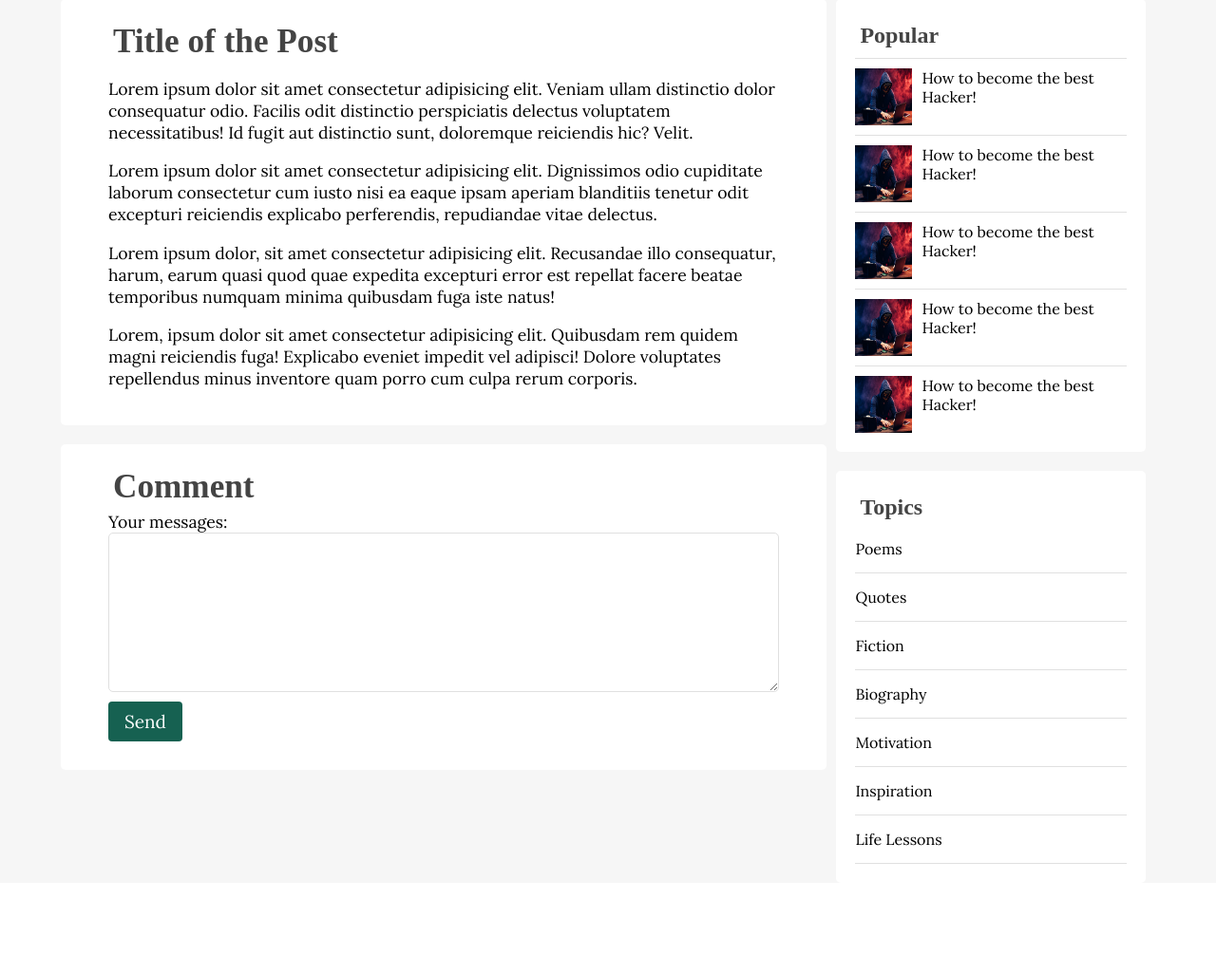
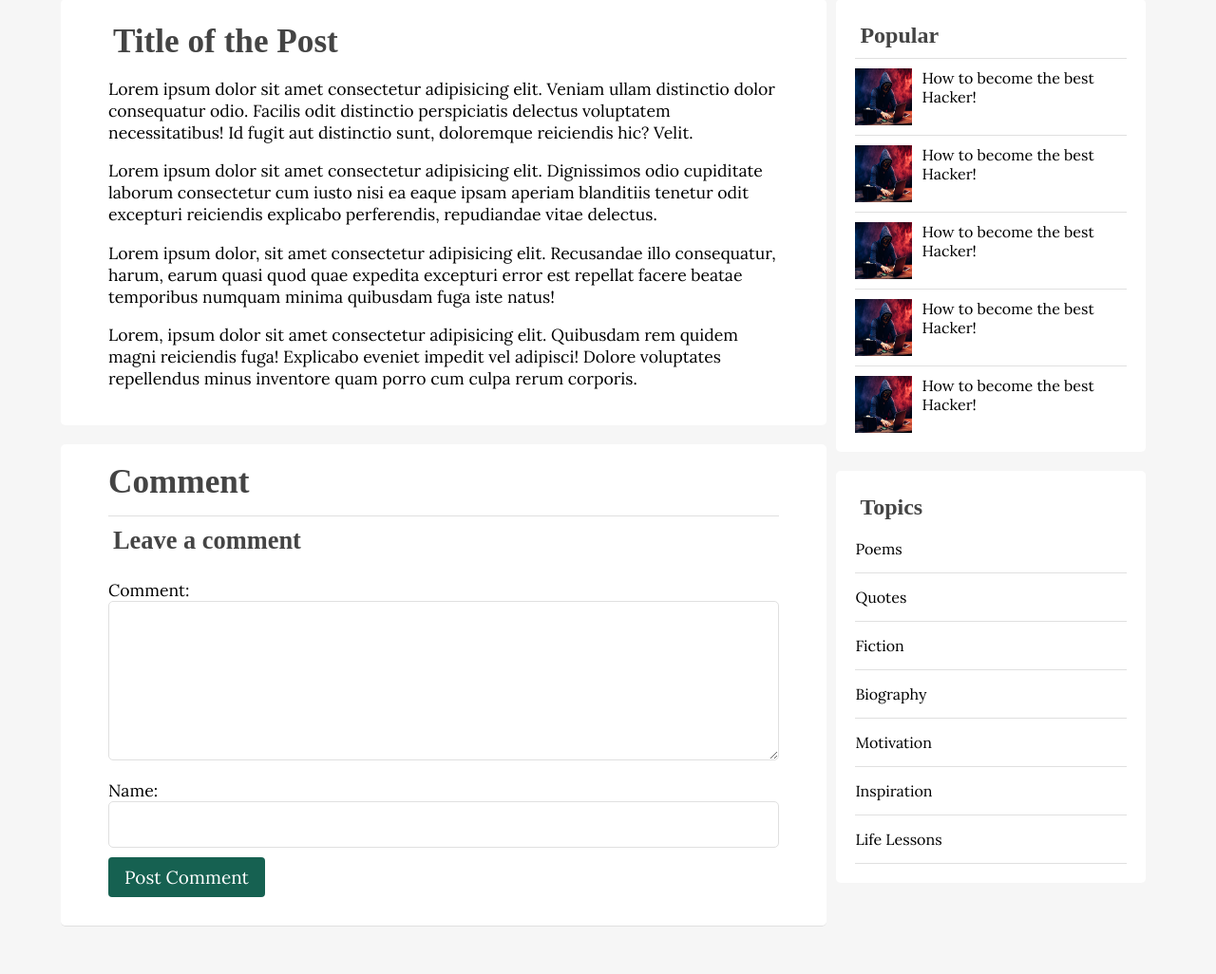
Before and after one commit to vodanh1903/vuln-blog-web, a PHP site: page /single.php in a window 1280 px wide. Shown: the part 97-1123 px from the top of the page at 95% size. Before the commit the page ends 1007 px from the top, so only its background shows below. Run offline with PHP 8.4, Linux system fonts and the light colour scheme; the visitor is signed in with stand-in values (Sample User, id 1); data that the repository does not hold is empty; some web fonts are replaced.

Commit message:
Update comment function

```diff
--- a/css/style.css
+++ b/css/style.css
@@ -49,6 +49,7 @@ a {
 .btn-comment {
     margin: 10px auto;
 }
+
 .text-input {
     padding: .7rem 1rem;
     display: block;
@@ -124,7 +125,7 @@ header ul li ul li a.logout {
     color: red;
 }
 
-header ul li ul li a:hober {
+header ul li ul li a:hover {
     background: #d5d6d6;
 }
 
@@ -332,3 +333,37 @@ header .menu-toggle {
 .center {
     text-align: center;
 }
+
+.comment-p {
+    display: block;
+    padding: 0 0 15px 0;
+    border-bottom: 1px solid #e0e0e0;
+    margin: 0 0 10px;
+}
+
+.avatar {
+    float: left;
+    height: 30px;
+    width: 30px;
+    border: 1px solid transparent;
+    border-radius: 50%;
+    margin: 0 10px 0 0;
+    outline: none;
+    background-image: url(../images/avatar.jpg);
+    background-size: cover;
+}
+
+.comment-name {
+    margin: 15px auto;
+}
+
+.comment {
+    display: block;
+    padding: 0 0 15px 0;
+    border-bottom: 1px solid #e0e0e0;
+    margin: 0 0 10px;
+}
+
+.section-comment {
+    padding: 20px 0 0 0;
+}
--- a/index.php
+++ b/index.php
@@ -81,14 +81,14 @@
                     echo    '<div class="post">';
                     echo        '<img src="images/'.$row['images'].'.jpg" alt="" class="post-image">';
                     echo        '<div class="post-preview">';
-                    echo            '<h1><a href="#">'.$row['name'].'</a></h1>';
+                    echo            '<h1><a href="single.php">'.$row['name'].'</a></h1>';
                     echo            '<i class="far fa-user"> User</i>';
                     echo            '&nbsp;';
                     echo            '<i class="far fa-calendar"> Mar 18, 2025</i>';
                     echo            '<p class="preview-text">';
                     echo                $row['content'];
                     echo            '</p>';
-                    echo            '<a href="#" class="btn read-more">Read More</a>';
+                    echo            '<a href="single.php" class="btn read-more">Read More</a>';
                     echo        '</div>';
                     echo    '</div>';
                 }
--- a/single.php
+++ b/single.php
@@ -1,5 +1,17 @@
 <?php
     require_once 'get_username.php';
+
+    if ($_SERVER['REQUEST_METHOD'] == "POST") {
+        $name = $_POST['name'];
+        $comment = $_POST['message'];
+
+        $query = $conn->query("INSERT INTO `comment`(`name`,`comment`) VALUES ('$name','$comment')");
+
+    }
+
+    $query = $conn->query("SELECT * FROM `comment`");
+    #$resultSet = $query->get_result();
+    $rows = $query->fetch_all(MYSQLI_ASSOC);
 ?>
 
 <!DOCTYPE html>
@@ -95,13 +107,24 @@
             </div>
             <div class="main-content comment">
                 <h1 class="comment">Comment</h1>
+                <?php foreach($rows as $row){
+                    echo '<img src="images/avatar.jpg" alt="" class="avatar">';
+                    echo '<p class="comment-name">' . $row['name'] . '</p>';
+                    echo '<p class="comment-p">' . $row['comment'] . '</p>';
+                }
+                ?>
+                <h2>Leave a comment</h2>
                 <form action="" method="post">
-                    <div>
-                        <label>Your messages:</label>
-                        <textarea type="text" name="messages" class="text-input" rows="6"></textarea>
+                    <div class="section-comment">
+                        <label>Comment:</label>
+                        <textarea type="text" name="message" class="text-input" rows="6"></textarea>
+                    </div>
+                    <div class="section-comment">
+                        <label>Name:</label>
+                        <input type="text" name="name" class="text-input">
                     </div>
                     <div class="btn-comment">
-                        <button type="submit" name="comment" class="btn">Send</button>
+                        <button type="submit" name="comment" class="btn">Post Comment</button>
                     </div>
                 </form>
             </div>
```
